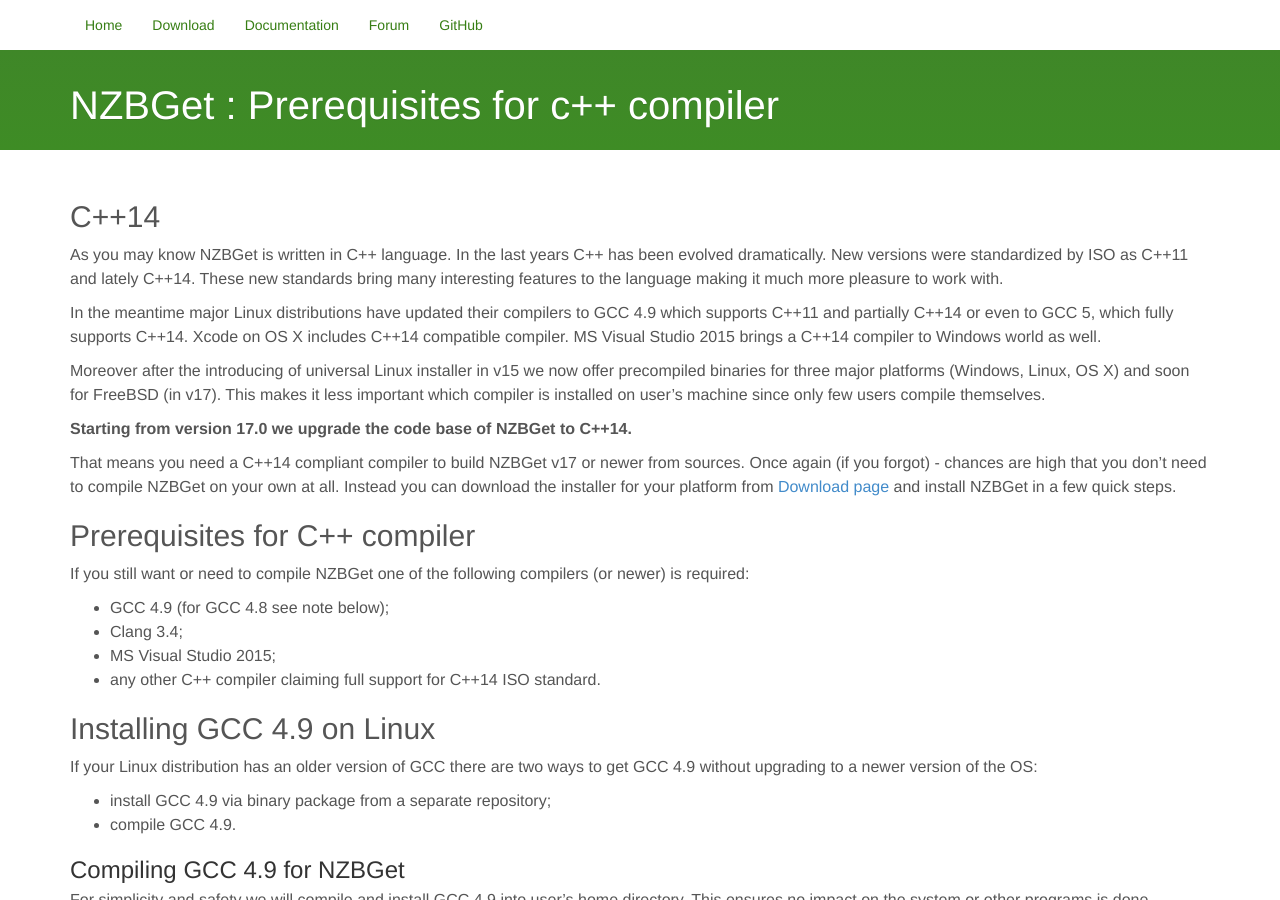
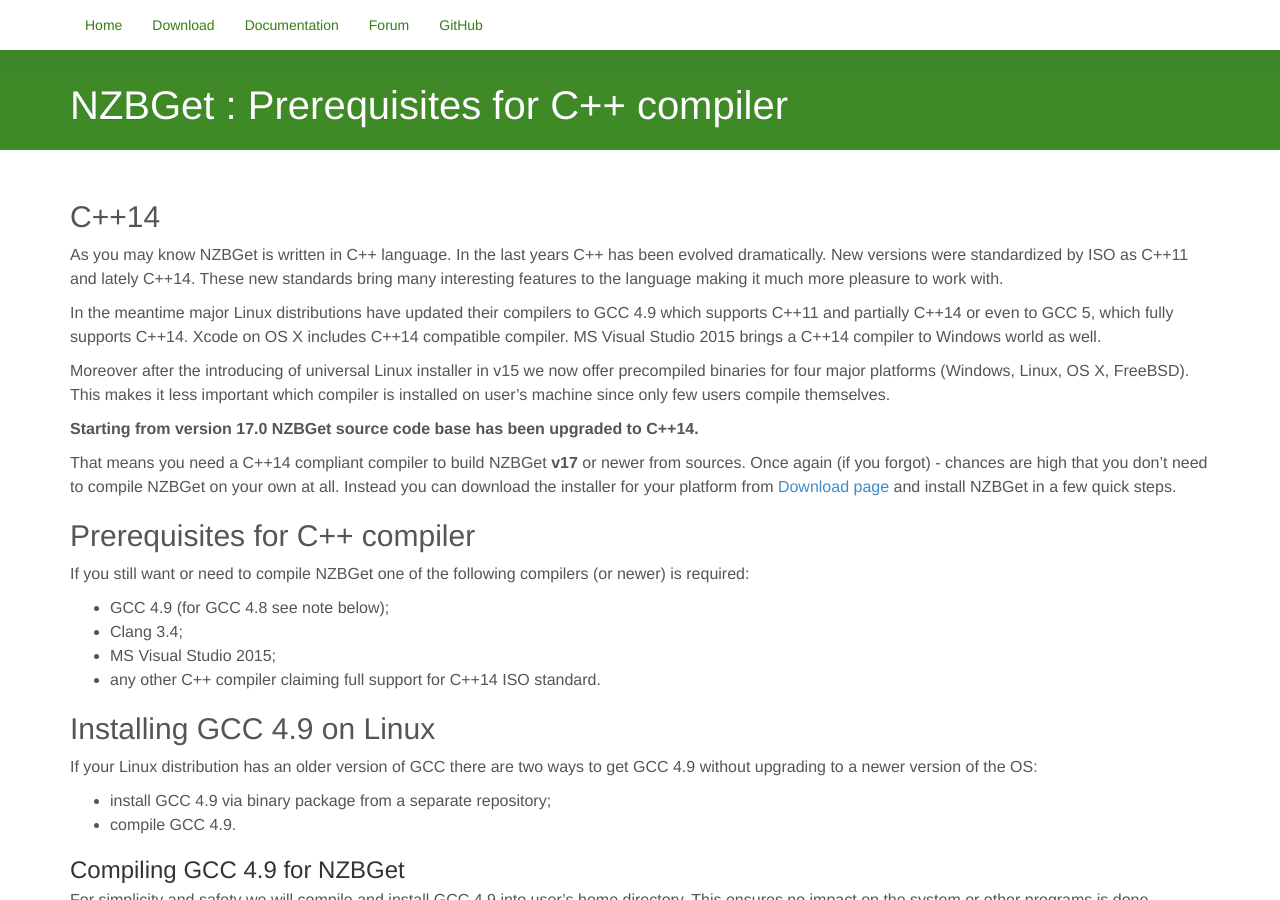
Before and after one commit to nzbget/nzbget.github.io, a Jekyll site: the page built from _wiki/Prerequisites_for_C++_compiler.md, in a window 1280 px wide and 900 px high. Built offline with Jekyll 4.4.1, drawn with Linux system fonts in a browser that asks for light colours; nearby versions of some CDN libraries; the repository's description, which GitHub fills in, is left out.

Commit message:
Update Prerequisites_for_C++_compiler.md

```diff
--- a/_wiki/Prerequisites_for_C++_compiler.md
+++ b/_wiki/Prerequisites_for_C++_compiler.md
@@ -6,11 +7,11 @@
 
 In the meantime major Linux distributions have updated their compilers to GCC 4.9 which supports C++11 and partially C++14 or even to GCC 5, which fully supports C++14. Xcode on OS X includes C++14 compatible compiler. MS Visual Studio 2015 brings a C++14 compiler to Windows world as well.
 
-Moreover after the introducing of universal Linux installer in v15 we now offer precompiled binaries for three major platforms (Windows, Linux, OS X) and soon for FreeBSD (in v17). This makes it less important which compiler is installed on user's machine since only few users compile themselves.
+Moreover after the introducing of universal Linux installer in v15 we now offer precompiled binaries for four major platforms (Windows, Linux, OS X, FreeBSD). This makes it less important which compiler is installed on user's machine since only few users compile themselves.
 
-**Starting from version 17.0 we upgrade the code base of NZBGet to C++14.**
+**Starting from version 17.0 NZBGet source code base has been upgraded to C++14.**
 
-That means you need a C++14 compliant compiler to build NZBGet v17 or newer from sources. Once again (if you forgot) - chances are high that you don't need to compile NZBGet on your own at all. Instead you can download the installer for your platform from [Download page](http://nzbget.net/download) and install NZBGet in a few quick steps.
+That means you need a C++14 compliant compiler to build NZBGet **v17** or newer from sources. Once again (if you forgot) - chances are high that you don't need to compile NZBGet on your own at all. Instead you can download the installer for your platform from [Download page](http://nzbget.net/download) and install NZBGet in a few quick steps.
 
 ## Prerequisites for C++ compiler
 If you still want or need to compile NZBGet one of the following compilers (or newer) is required:
```
Also changed, not shown: other parts of _wiki/Prerequisites_for_C++_compiler.md (+1 -0 lines).
